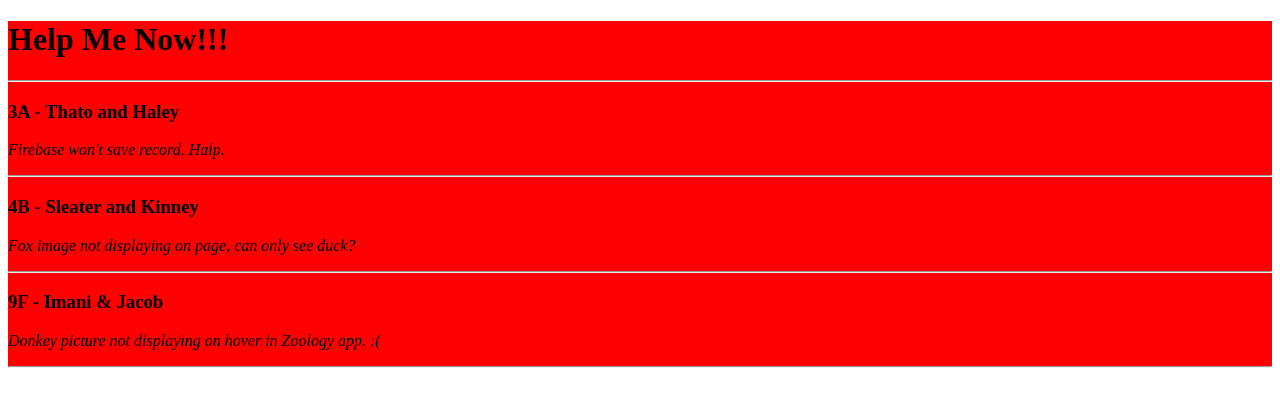
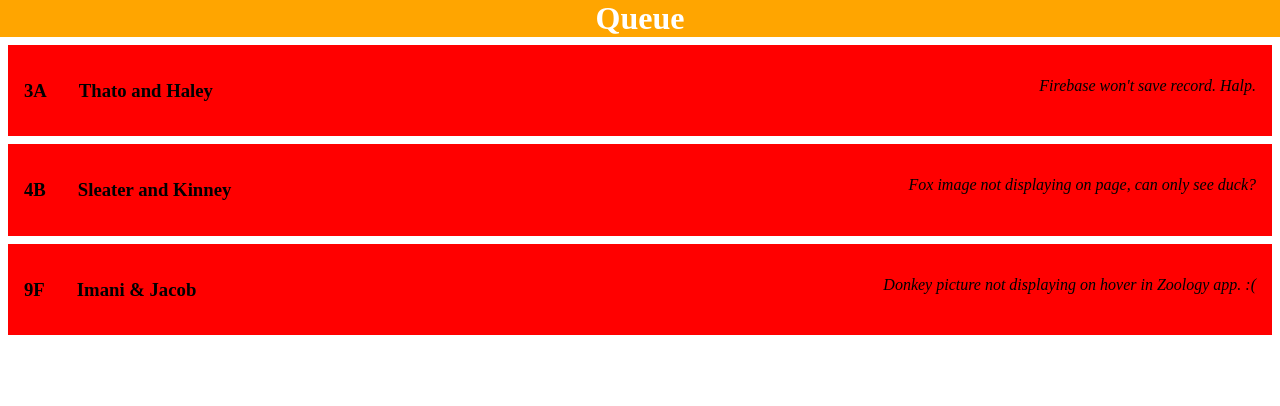
Before and after one commit to kayajepson/help-queue, a React app: page / in a window 1280 px wide. Shown: the top 406 px of the page. Built offline with nearby package versions, Linux system fonts and the light colour scheme.

Commit message:
Help Queue ticket styling

```diff
--- a/src/components/App.jsx
+++ b/src/components/App.jsx
@@ -3,8 +3,12 @@ import Header from './Header';
 import TicketList from './TicketList';
 
 function Apples(){
+  var mainStyles = {
+    display: 'contents'
+  }
+
   return (
-    <div>
+    <div style={mainStyles}>
       <Header/>
       <TicketList/>
     </div>
--- a/src/components/Header.jsx
+++ b/src/components/Header.jsx
@@ -1,8 +1,31 @@
 import React from 'react';
 
 function Header(){
+  var headerStyle = {
+    textAlign: "center",
+    color: "white",
+    backgroundColor: "orange",
+    display: 'block',
+    height: '100%',
+    // position: 'fixed',
+    margin: '0'
+  }
+
   return (
-    <h1>Help Me Now!!!</h1>
+    <div>
+      <style jsx global>
+      {`
+      body, div#react-app-root {
+        display: contents;
+        position: fixed;
+        top: 0;
+        left: 0;
+        right: 0;
+      }
+      `}
+      </style>
+      <h1 style={headerStyle}>Queue</h1>
+    </div>
   );
 }
 
--- a/src/components/Ticket.jsx
+++ b/src/components/Ticket.jsx
@@ -2,16 +2,35 @@ import React from 'react';
 import PropTypes from 'prop-types';
 
 function Ticket(props){
+  var ticketStyle = {
+    display: 'flex',
+    margin: '.5rem'
+  }
+  var leftText = {
+
+  }
+  var locationStyle = {
+    alignItems: 'flex-start',
+    padding: '1rem'
+  }
+  var namesStyle = {
+    alignItems: 'flex-start',
+    padding: '1rem'
+  }
+  var issueStyle = {
+    marginLeft: 'auto',
+    padding: '1rem'
+  }
   return (
-    <div>
-      <style>{`
-      div {
-        background-color: red;
-      }
+    <div style={ticketStyle}>
+      <style jsx>{`
+        div {
+          background-color: red;
+        }
       `}</style>
-      <h3>{props.location} - {props.names}</h3>
-      <p><em>{props.issue}</em></p>
-      <hr/>
+      <h3 style={locationStyle}>{props.location}</h3>
+      <h3 style={namesStyle}>{props.names}</h3>
+      <p style={issueStyle}><em>{props.issue}</em></p>
     </div>
   );
 }
--- a/src/components/TicketList.jsx
+++ b/src/components/TicketList.jsx
@@ -22,7 +22,6 @@ var masterTicketList = [
 function TicketList(){
   return (
     <div>
-      <hr/>
       {masterTicketList.map((ticket, index) =>
         <Ticket names={ticket.names}
           location={ticket.location}
```
